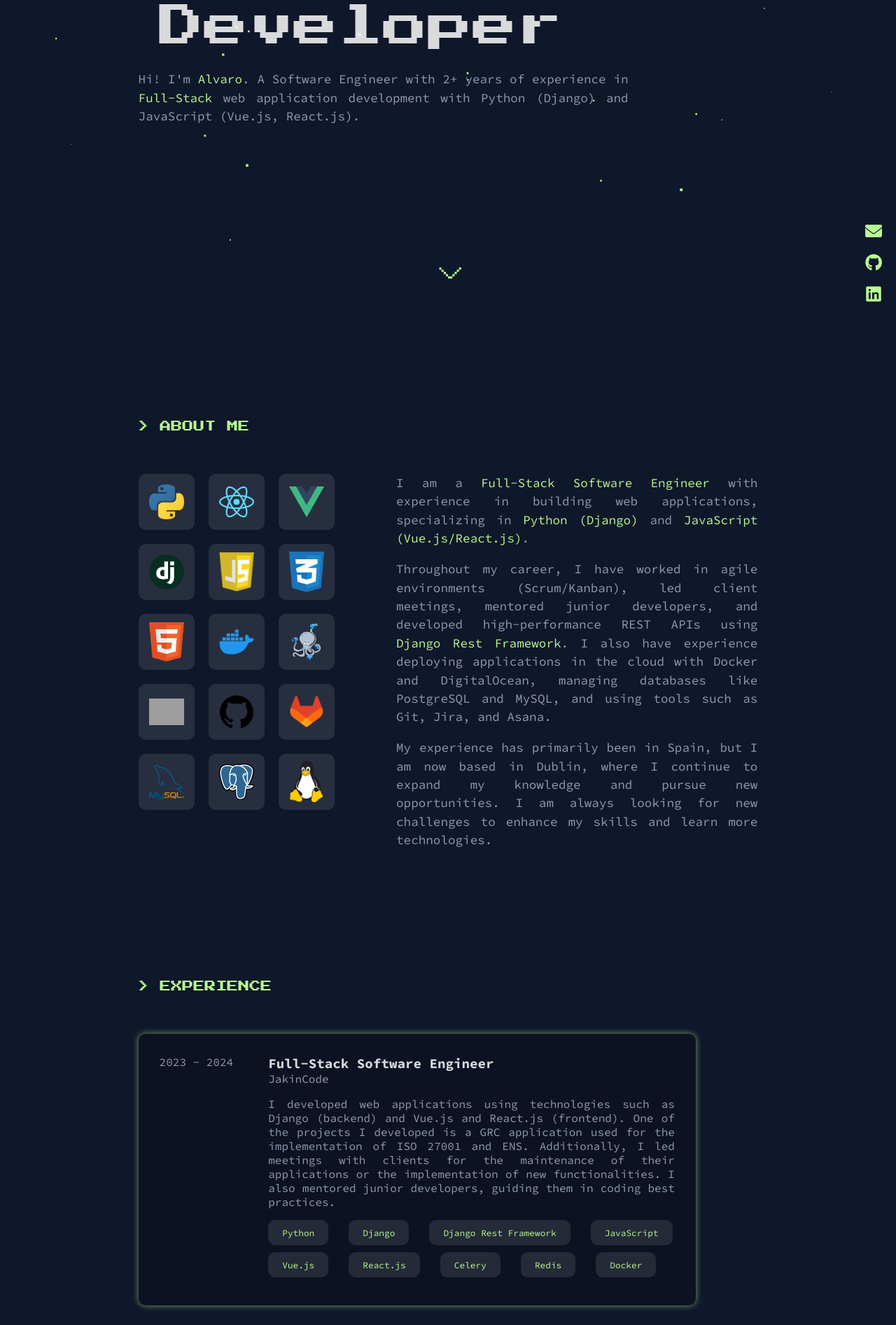
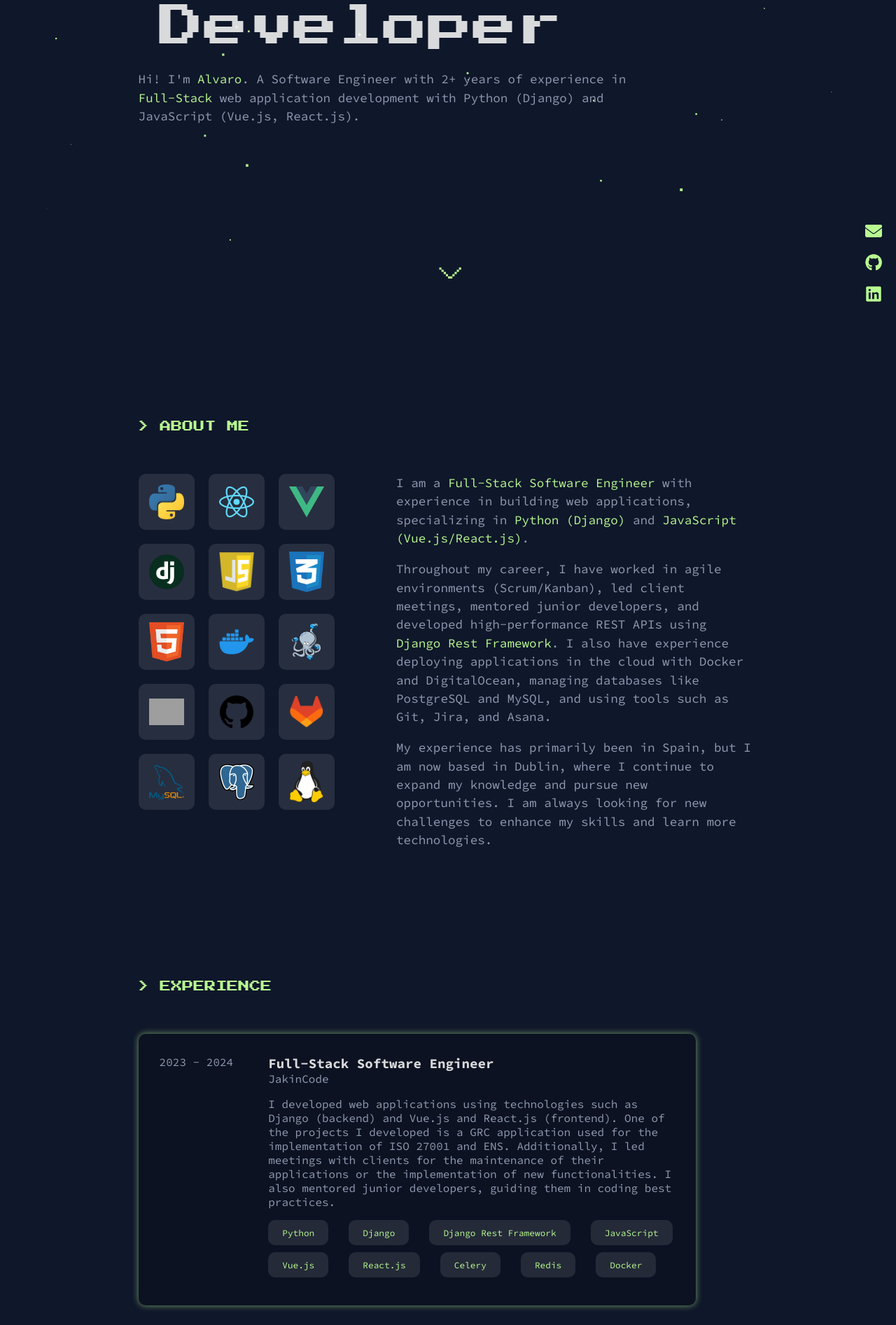
Before and after one commit to alvaro-lang/portfolio, a React (Create React App) app: page / in a window 1280 px wide. Shown: the part 347-2240 px from the top of the page at 70% size. Built offline with nearby package versions, Linux system fonts and the light colour scheme; grey boxes are pictures that could not be loaded.

Commit message:
delete text justified

```diff
--- a/src/styles/About.css
+++ b/src/styles/About.css
@@ -8,9 +8,6 @@
     gap: 10%;
 }
 
-#about .container-text-images .text{
-    text-align: justify;
-}
 #about .container-text-images .text .first-paragraph{
     margin: 0;
 }
--- a/src/styles/CompanyExperience.css
+++ b/src/styles/CompanyExperience.css
@@ -16,9 +16,6 @@
 #company-experience .container-text .job-title{
     font-weight: 700;
     font-size: 1.2rem;
-}
-#company-experience .container-text .text-info{
-    text-align: justify;
 }
 
 #company-experience .container-text .container-grid{
--- a/src/styles/Presentation.css
+++ b/src/styles/Presentation.css
@@ -20,7 +20,6 @@
 }
 
 #presentation .presentation-text{
-    text-align: justify;
     max-width: 700px;
 }
 
```
